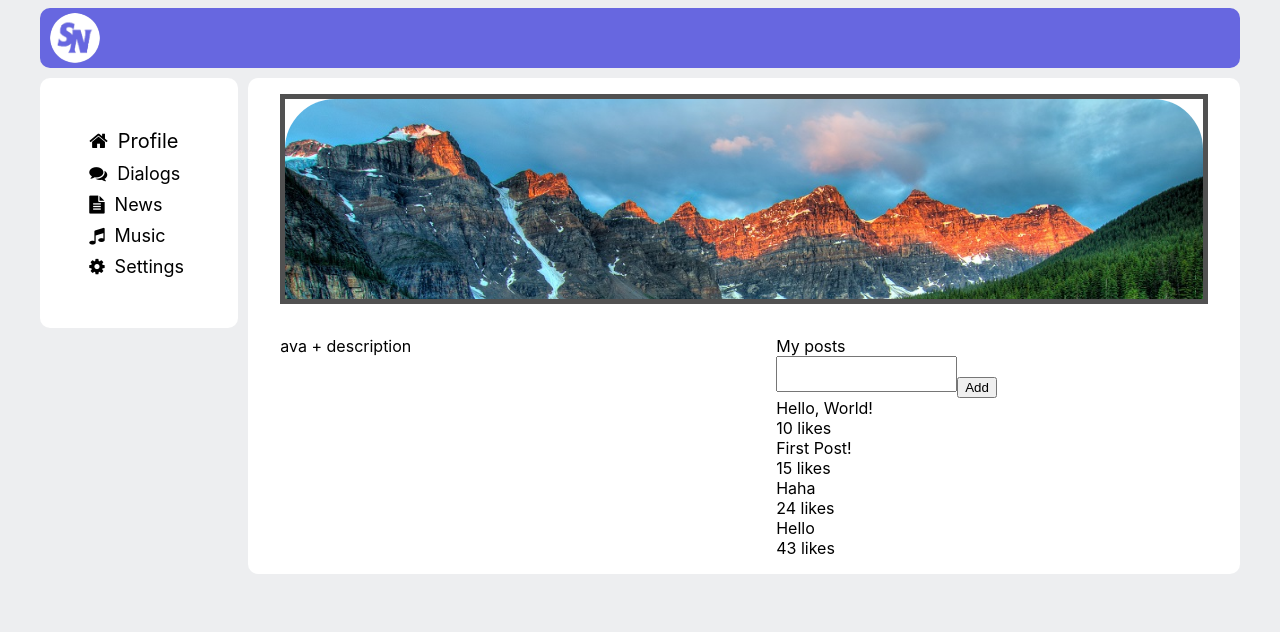
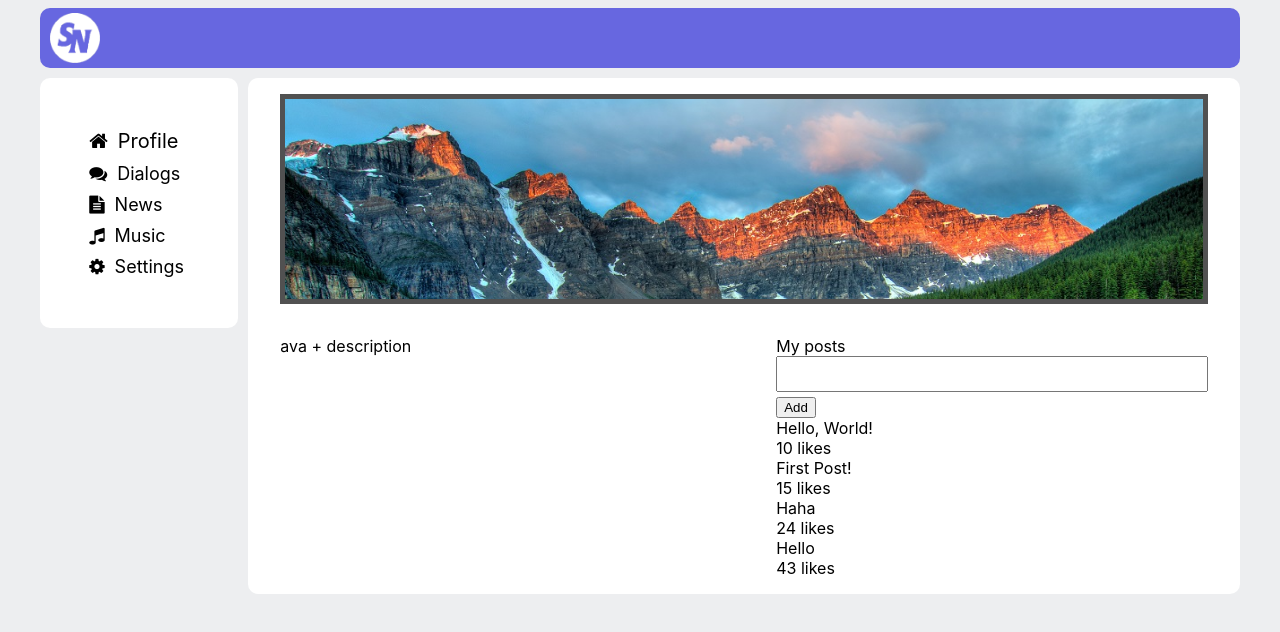
Before and after one commit to FeLL1kS/React-App, a React (Create React App) app: page /profile in a window 1280 px wide. Shown: the top 632 px of the page. Built offline with nearby package versions, Linux system fonts and the light colour scheme.

Commit message:
Add post is realized

```diff
--- a/src/App.css
+++ b/src/App.css
@@ -22,6 +22,7 @@
 textarea {
   /* display:block; */
   resize: none;
+  box-sizing: border-box;
   /* margin:0 auto;
   outline:none;
   border-width:2px;
--- a/src/App.js
+++ b/src/App.js
@@ -7,23 +7,21 @@ import Dialogs from './components/Dialogs/Dialogs';
 import News from './components/News/News'
 import Music from './components/Music/Music'
 import Settings from './components/Settings/Settings'
-import { Route, BrowserRouter } from 'react-router-dom';
+import { Route } from 'react-router-dom';
 
 const App = (props) => {
   return (
-    <BrowserRouter>
       <div className='app-wrapper'>
         <Header />
         <Navbar />
         <div className='app-wraper-content'>
-          <Route render={ () => <Profile state={props.state.profilePage}/> } path='/profile' />
+          <Route render={ () => <Profile state={props.state.profilePage} addPost={props.addPost}/> } path='/profile' />
           <Route render={ () => <Dialogs state={props.state.dialogsPage} />} path='/dialogs' />
           <Route component={News} path='/news' />
           <Route component={Music} path='/music' />
           <Route component={Settings} path='/settings' />
         </div>
       </div>
-    </BrowserRouter>
   );
 }
 
--- a/src/components/Dialogs/Dialogs.jsx
+++ b/src/components/Dialogs/Dialogs.jsx
@@ -4,6 +4,12 @@ import DialogItem from './DialogItem/DialogItem'
 import Message from './Message/Message'
 
 const Dialogs = (props) => {
+    const newPostElement = React.createRef();
+
+    const addPost = () => {
+        let text = newPostElement.current.value
+        alert(text)
+    }
 
     return (
         <div className={classes.dialogs}>
@@ -13,8 +19,11 @@ const Dialogs = (props) => {
             </div>
             <span className={classes.border}></span>
             <div className={classes.messages}>
-                {props.state.messagesData.map(message => <Message message={message} />
-                )}
+                {props.state.messagesData.map(message => <Message message={message} />)}
+                <div>
+                    <textarea ref={newPostElement} style={{width:'100%'}}></textarea>
+                    <button onClick={addPost} style={{float: 'right'}}>Add</button>
+                </div>
             </div>
         </div>
     )
--- a/src/components/Dialogs/Message/Message.module.css
+++ b/src/components/Dialogs/Message/Message.module.css
@@ -1,4 +1,4 @@
-img {
+.message img {
     height: 40px;
     border-radius: 50px;
 }
--- a/src/components/Profile/MyPosts/MyPosts.jsx
+++ b/src/components/Profile/MyPosts/MyPosts.jsx
@@ -1,13 +1,22 @@
 import React from 'react'
 import Post from './Post/Post'
+import classes from './MyPosts.module.css';
 
 const MyPost = (props) => {
+    const newPostElement = React.createRef();
+
+    const addPost = () => {
+        let text = newPostElement.current.value
+        props.addPost(text)
+        newPostElement.current.value = ''
+    }
+
     return (
         <div className={props.col__other}>
             <span>My posts</span>
-            <div>
-                <textarea></textarea>
-                <button>Add</button>
+            <div className={classes.addPost}>
+                <textarea ref={newPostElement}></textarea>
+                <button onClick={addPost}>Add</button>
             </div>
             <div>
                 {props.postsData.map(post => <Post message={post.message} countLikes={post.countLikes} />)}
--- a/src/components/Profile/MyPosts/MyPosts.module.css
+++ b/src/components/Profile/MyPosts/MyPosts.module.css
@@ -0,0 +1,7 @@
+.addPost {
+    width: 100%;
+}
+
+.addPost textarea {
+    width: 100%;
+}
--- a/src/components/Profile/Profile.jsx
+++ b/src/components/Profile/Profile.jsx
@@ -13,7 +13,7 @@ const Profile = (props) => {
             <div className={classes.col__other}>
                 ava + description
             </div>
-            <MyPosts col__other={classes.col__other} postsData={props.state.postsData}/>
+            <MyPosts col__other={classes.col__other} postsData={props.state.postsData} addPost={props.addPost}/>
         </div>
     )
 }
--- a/src/index.js
+++ b/src/index.js
@@ -1,16 +1,8 @@
-import React from 'react';
-import ReactDOM from 'react-dom';
-import './index.css';
-import App from './App'
 import * as serviceWorker from './serviceWorker'
 import state from './redux/state'
+import { rerenderEntireTree } from './render';
 
-ReactDOM.render(
-  <React.StrictMode>
-    <App state={state} />
-  </React.StrictMode>,
-  document.getElementById('root')
-);
+rerenderEntireTree(state);
 
 // If you want your app to work offline and load faster, you can change
 // unregister() to register() below. Note this comes with some pitfalls.
--- a/src/redux/state.js
+++ b/src/redux/state.js
@@ -1,4 +1,5 @@
 import avatar from '../img/avatar.jpg'
+import { rerenderEntireTree } from '../render'
 
 let state = {
     profilePage: {
@@ -25,4 +26,14 @@ let state = {
     }
 }
 
+export const addPost = (postMessage) => {
+    let newPost = {
+        id: 5,
+        message: postMessage,
+        countLikes: 0
+    }
+    state.profilePage.postsData.push(newPost)
+    rerenderEntireTree(state);
+}
+
 export default state;
--- /dev/null
+++ b/src/render.js
@@ -0,0 +1,15 @@
+import React from 'react';
+import ReactDOM from 'react-dom';
+import './index.css';
+import App from './App'
+import { addPost } from './redux/state'
+import { BrowserRouter } from 'react-router-dom';
+
+export let rerenderEntireTree = (state) => ReactDOM.render(
+  <React.StrictMode>
+    <BrowserRouter>
+    <App state={state} addPost={addPost} />
+    </BrowserRouter>
+  </React.StrictMode>,
+  document.getElementById('root')
+);
```
